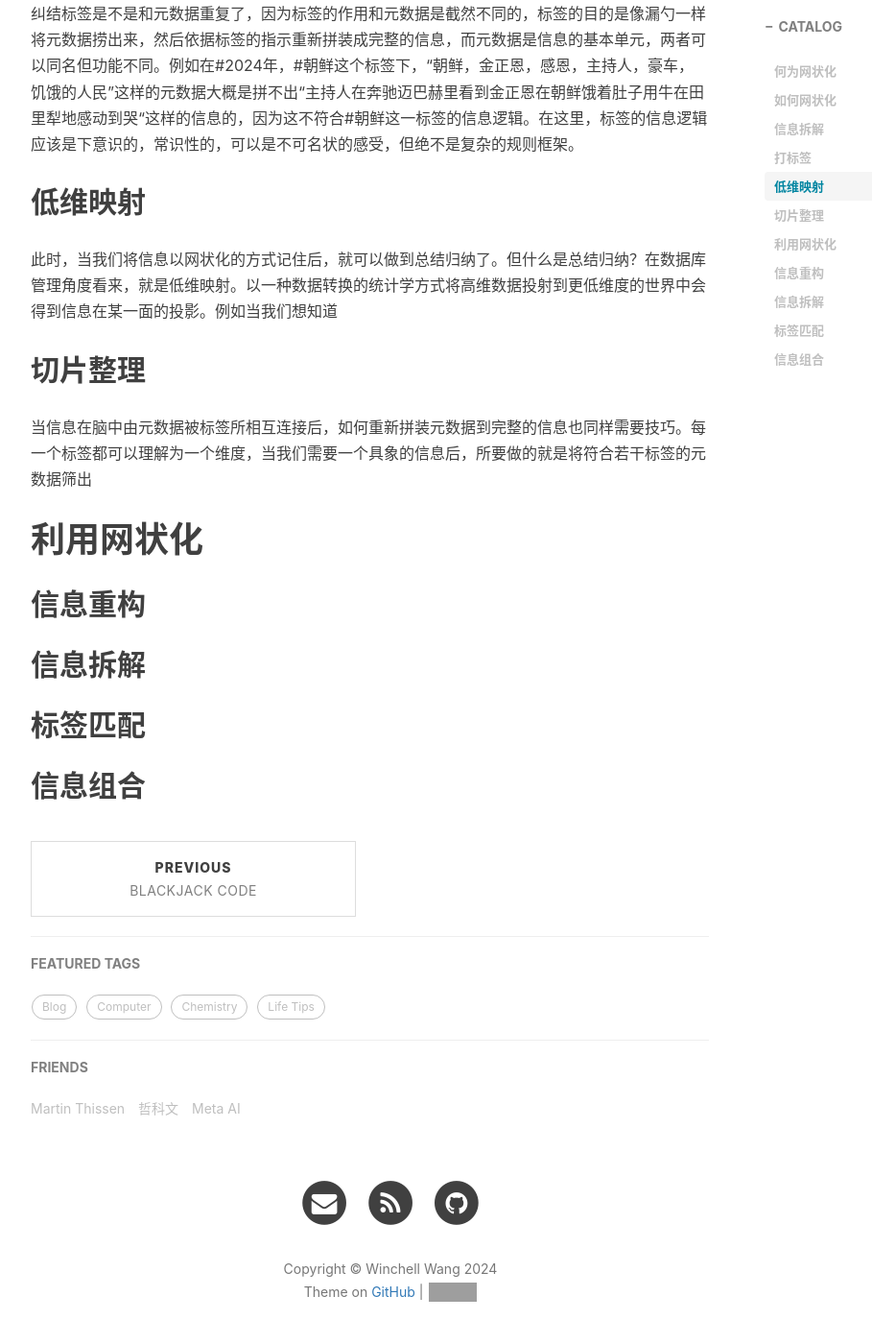
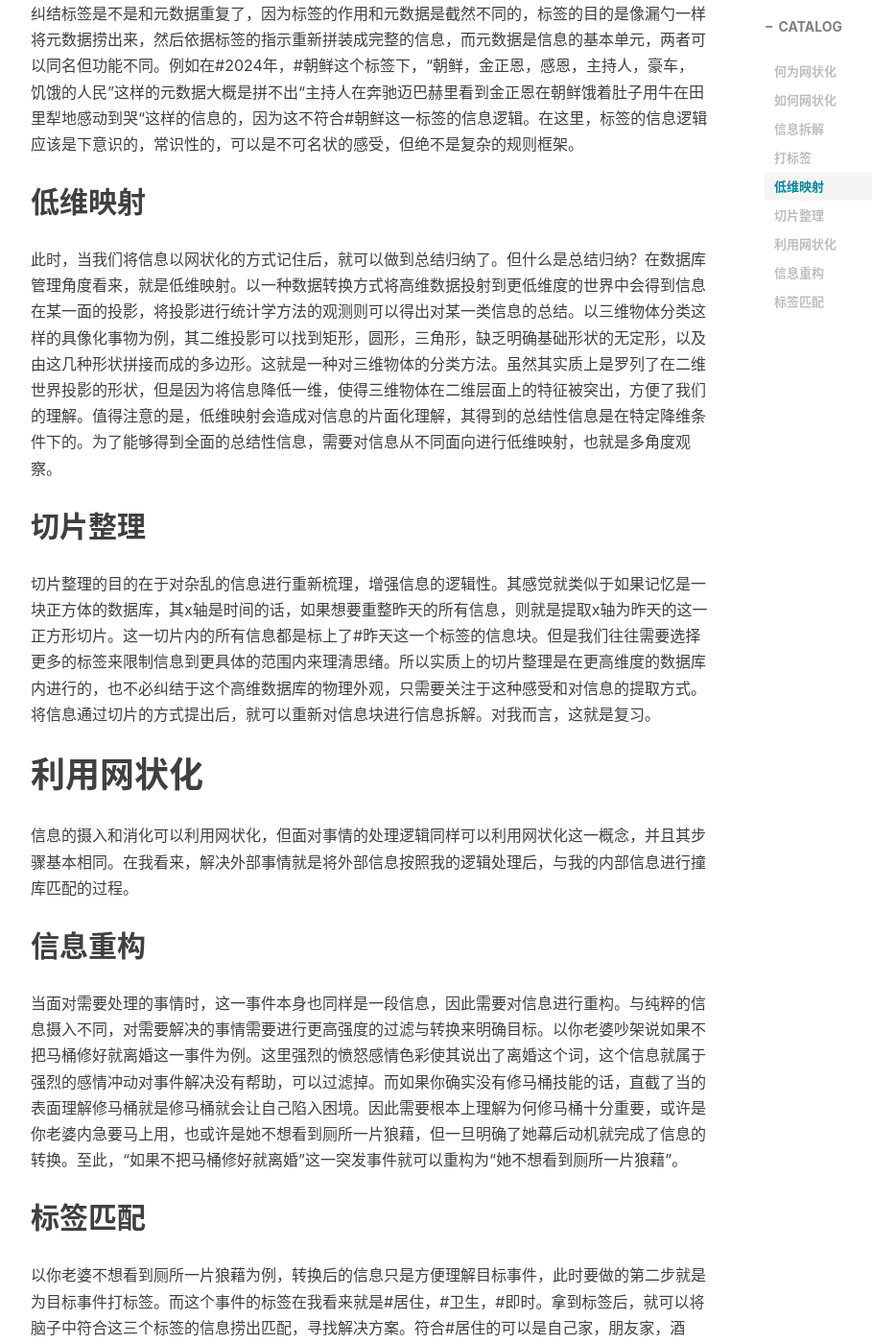
Before and after one commit to WinchellWang/winchellwang.github.io, a Jekyll site: the page built from _posts/2024-06-21-network_based_information_management.md, in a window 1280 px wide and 1400 px high, scrolled down 2153 px. Shown: the whole window at 96% size, without its empty margins (233-1142 px from the left). Built offline with Jekyll 4.4.1, drawn with Linux system fonts in a browser that asks for light colours; nearby versions of some CDN libraries; comment, search, counter and statistics services are not loaded; some of the changed text lies outside the part shown; grey boxes are pictures that could not be loaded.

Commit message:
New Post

```diff
--- a/_posts/2024-06-21-network_based_information_management.md
+++ b/_posts/2024-06-21-network_based_information_management.md
@@ -32,18 +32,20 @@ catalog: true
 
 ## 低维映射
 
-此时，当我们将信息以网状化的方式记住后，就可以做到总结归纳了。但什么是总结归纳？在数据库管理角度看来，就是低维映射。以一种数据转换的统计学方式将高维数据投射到更低维度的世界中会得到信息在某一面的投影。例如当我们想知道
+此时，当我们将信息以网状化的方式记住后，就可以做到总结归纳了。但什么是总结归纳？在数据库管理角度看来，就是低维映射。以一种数据转换方式将高维数据投射到更低维度的世界中会得到信息在某一面的投影，将投影进行统计学方法的观测则可以得出对某一类信息的总结。以三维物体分类这样的具像化事物为例，其二维投影可以找到矩形，圆形，三角形，缺乏明确基础形状的无定形，以及由这几种形状拼接而成的多边形。这就是一种对三维物体的分类方法。虽然其实质上是罗列了在二维世界投影的形状，但是因为将信息降低一维，使得三维物体在二维层面上的特征被突出，方便了我们的理解。值得注意的是，低维映射会造成对信息的片面化理解，其得到的总结性信息是在特定降维条件下的。为了能够得到全面的总结性信息，需要对信息从不同面向进行低维映射，也就是多角度观察。
 
 ## 切片整理
 
-当信息在脑中由元数据被标签所相互连接后，如何重新拼装元数据到完整的信息也同样需要技巧。每一个标签都可以理解为一个维度，当我们需要一个具象的信息后，所要做的就是将符合若干标签的元数据筛出
+切片整理的目的在于对杂乱的信息进行重新梳理，增强信息的逻辑性。其感觉就类似于如果记忆是一块正方体的数据库，其x轴是时间的话，如果想要重整昨天的所有信息，则就是提取x轴为昨天的这一正方形切片。这一切片内的所有信息都是标上了#昨天这一个标签的信息块。但是我们往往需要选择更多的标签来限制信息到更具体的范围内来理清思绪。所以实质上的切片整理是在更高维度的数据库内进行的，也不必纠结于这个高维数据库的物理外观，只需要关注于这种感受和对信息的提取方式。将信息通过切片的方式提出后，就可以重新对信息块进行信息拆解。对我而言，这就是复习。
 
 # 利用网状化
 
+信息的摄入和消化可以利用网状化，但面对事情的处理逻辑同样可以利用网状化这一概念，并且其步骤基本相同。在我看来，解决外部事情就是将外部信息按照我的逻辑处理后，与我的内部信息进行撞库匹配的过程。
+
 ## 信息重构
 
-## 信息拆解
+当面对需要处理的事情时，这一事件本身也同样是一段信息，因此需要对信息进行重构。与纯粹的信息摄入不同，对需要解决的事情需要进行更高强度的过滤与转换来明确目标。以你老婆吵架说如果不把马桶修好就离婚这一事件为例。这里强烈的愤怒感情色彩使其说出了离婚这个词，这个信息就属于强烈的感情冲动对事件解决没有帮助，可以过滤掉。而如果你确实没有修马桶技能的话，直截了当的表面理解修马桶就是修马桶就会让自己陷入困境。因此需要根本上理解为何修马桶十分重要，或许是你老婆内急要马上用，也或许是她不想看到厕所一片狼藉，但一旦明确了她幕后动机就完成了信息的转换。至此，“如果不把马桶修好就离婚”这一突发事件就可以重构为“她不想看到厕所一片狼藉”。
 
 ## 标签匹配
 
-## 信息组合
+以你老婆不想看到厕所一片狼藉为例，转换后的信息只是方便理解目标事件，此时要做的第二步就是为目标事件打标签。而这个事件的标签在我看来就是#居住，#卫生，#即时。拿到标签后，就可以将脑子中符合这三个标签的信息捞出匹配，寻找解决方案。符合#居住的可以是自己家，朋友家，酒店，宾馆，等等；符合#卫生的可以是消毒，自来水等；符合#即时的可以是外卖，酒店，宾馆，打的等等。这样想来似乎很是复杂，但是在此时此景，当框定出#居住，#卫生，#即时这三个标签时，脑子里应该是会一瞬间想到酒店，宾馆这样的解决方案出来。此时，对“我们今晚去找个酒店住一晚，明天早上我请人来修好厕所，你不用担心。”这样的话稍加修饰说出或许就可以解决“如果不把马桶修好就离婚”这个看似风马牛不相及的目标事件。
```
